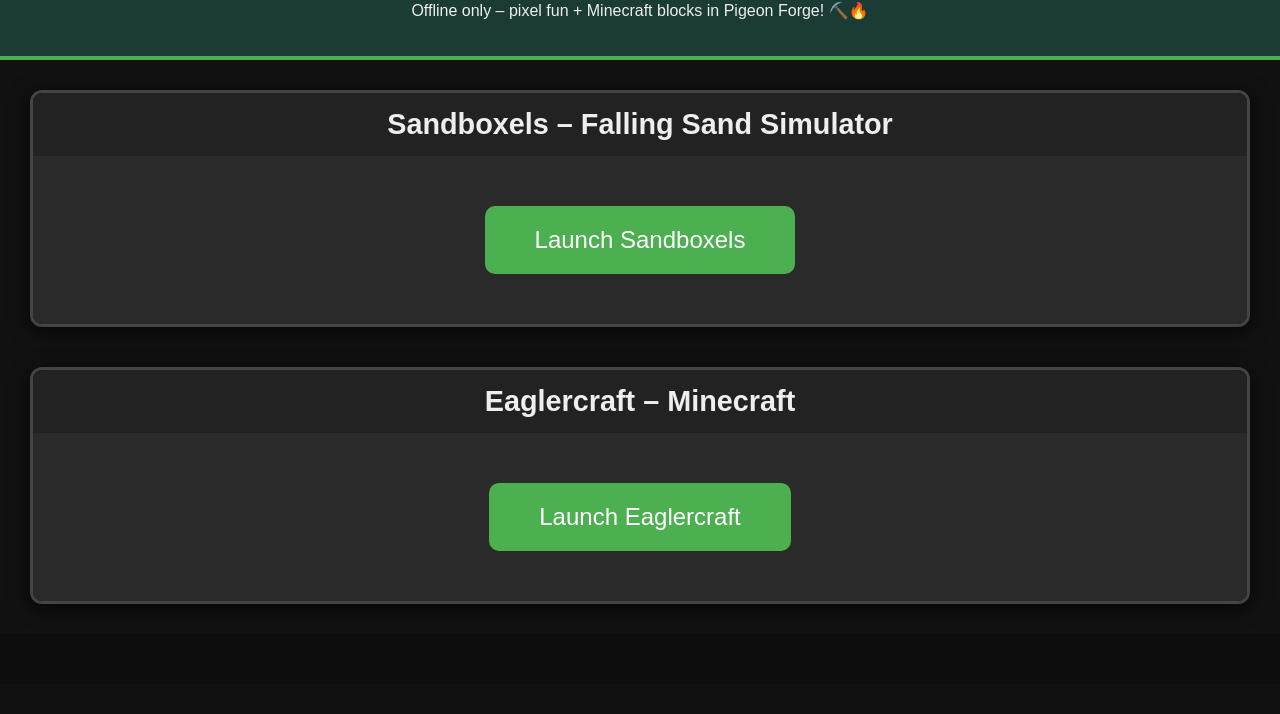
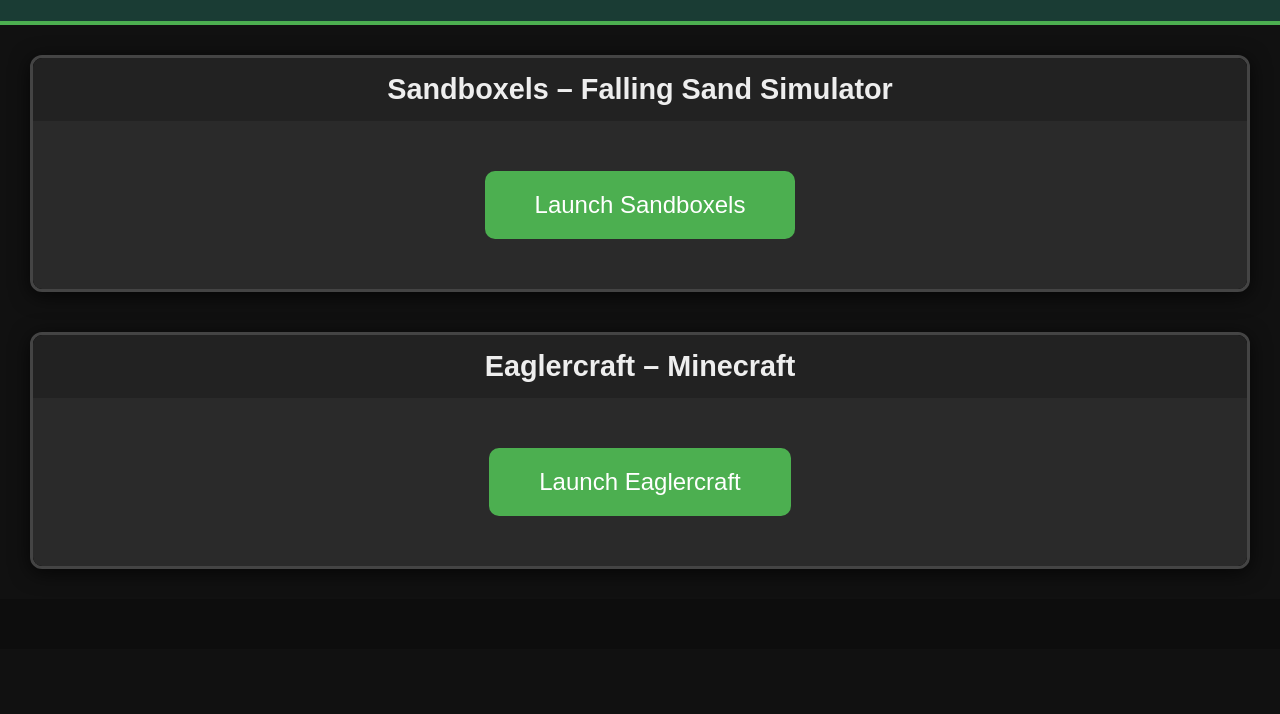
Before and after one commit to noob12341712/games, a plain HTML site: page index.html in a window 1280 px wide. Shown: the part 86-800 px from the top of the page. Drawn offline with Linux system fonts and the light colour scheme.

Commit message:
Update index.html

```diff
--- a/index.html
+++ b/index.html
@@ -94,7 +94,7 @@
 
   <header>
     <h1>Sandboxels × Eaglercraft</h1>
-    <p>Offline only – pixel fun + Minecraft blocks in Pigeon Forge! ⛏️🔥</p>
+    <p></p>
   </header>
 
   <div class="container">
```
